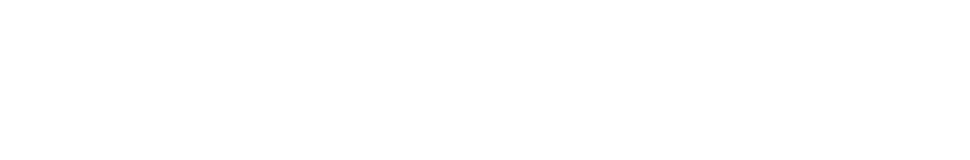
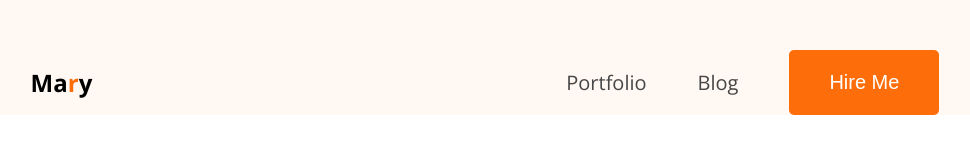
Before and after one commit to h-shihab/hero-dev-code, a plain HTML site: page index.html in a window 1280 px wide. Shown: the whole page, without its empty margins (155-1125 px from the left). Drawn offline with nearby package versions, Linux system fonts and the light colour scheme.

Commit message:
desgin navbar and styled according to design

```diff
--- a/index.html
+++ b/index.html
@@ -4,8 +4,27 @@
     <meta charset="UTF-8">
     <meta name="viewport" content="width=device-width, initial-scale=1.0">
     <title>My Portfolio</title>
-</head>
-<body>
+    <link rel="preconnect" href="https://fonts.googleapis.com">
+<link rel="preconnect" href="https://fonts.gstatic.com" crossorigin>
+<link href="https://fonts.googleapis.com/css2?family=Open+Sans:ital,wght@0,300..800;1,300..800&family=Plus+Jakarta+Sans:ital,wght@0,200..800;1,200..800&family=Poppins:ital,wght@0,100;0,200;0,300;0,400;0,500;0,600;0,700;0,800;0,900;1,100;1,200;1,300;1,400;1,500;1,600;1,700;1,800;1,900&display=swap" rel="stylesheet">
+<link rel="stylesheet" href="style/styles.css">
 
+<body class="font-Open-sans ">
+
+    <header>
+        <nav>
+            <div>
+                <h2>Ma<span class="color-orange">r</span>y</h2>
+            </div>
+
+            <ul class="menu">
+
+                <li><a href="">Portfolio</a></li>
+                <li><a href="">Blog</a></li>
+             <li><button class="btn">Hire Me</button></li>
+
+            </ul>
+        </nav>
+    </header>
 </body>
 </html>
--- /dev/null
+++ b/style/styles.css
@@ -0,0 +1,56 @@
+*{
+    margin: 0;
+    padding: 0 ;
+    box-sizing: border-box;
+}
+
+/* shared style */
+.font-Open-sans {
+  font-family: 'Open Sans', sans-serif;
+  font-optical-sizing: auto;
+
+}
+.logo h2{
+    font-size: 45px;
+    font-weight:900;
+}
+.color-orange{
+    color: #FD6E0A;
+}
+.btn{
+    border: none;
+    border-radius: 5px;
+    background-color: #FD6E0A;
+    color: white;
+    font-size: 20px;
+    font: bold;
+    width: 150px;
+    height: 65px;
+    padding: 18px 35px;
+}
+
+/* main style */
+header{
+    background-color: #FFF8F3;
+    padding-top: 50px;
+}
+nav{
+    width: 71%;
+    max-width: 1140px;
+    /* border: 1px solid rebeccapurple; */
+    margin: 0 auto;
+    display: flex;
+    justify-content: space-between;
+    align-items: center;
+}
+nav .menu{
+    display: flex;
+   list-style-type: none;
+   gap:51px;
+   align-items: center;
+}
+nav .menu a{
+    color: #474747;
+    font-size: 20px;
+    text-decoration: none;
+}
```
